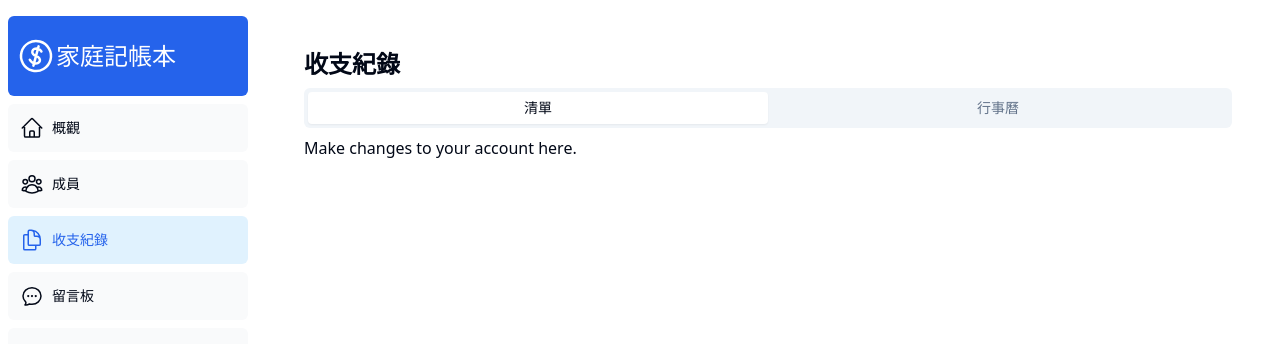
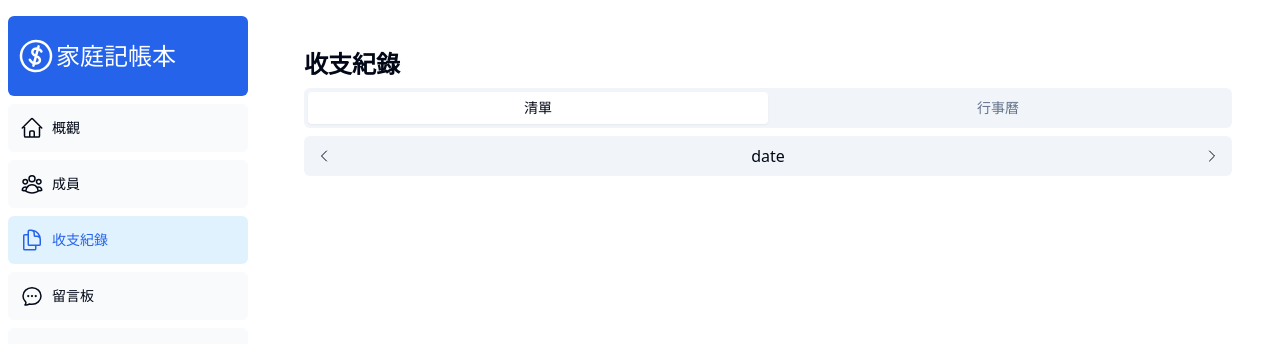
Before and after one commit to bblack1225/ffh, a Next.js app: page /records in a window 1280 px wide. Shown: the top 344 px of the page. Built offline with nearby package versions, Linux system fonts and the light colour scheme.

Commit message:
add datePickerBar

```diff
--- a/app/(routes)/records/page.tsx
+++ b/app/(routes)/records/page.tsx
@@ -1,3 +1,4 @@
+import DatePickerBar from "@/app/ui/datePickerBar";
 import { Tabs, TabsContent, TabsList, TabsTrigger } from "@/components/ui/tabs";
 
 export default async function Page() {
@@ -10,7 +11,7 @@ export default async function Page() {
           <TabsTrigger value="calendarView">行事曆</TabsTrigger>
         </TabsList>
         <TabsContent value="listView">
-          Make changes to your account here.
+          <DatePickerBar />
         </TabsContent>
         <TabsContent value="calendarView">
           Change your password here.
--- /dev/null
+++ b/app/ui/datePickerBar.tsx
@@ -0,0 +1,16 @@
+import { Button } from "@/components/ui/button";
+import { ChevronLeftIcon, ChevronRightIcon } from "@heroicons/react/24/outline";
+
+export default function DatePickerBar() {
+  return (
+    <div className="flex flex-row justify-between items-center bg-slate-100 bg-background rounded-md">
+      <Button variant="ghost" size="icon" className="active:bg-slate-200">
+        <ChevronLeftIcon className="h-4 w-4" />
+      </Button>
+      <div>date</div>
+      <Button variant="ghost" size="icon" className="active:bg-slate-200">
+        <ChevronRightIcon className="h-4 w-4" />
+      </Button>
+    </div>
+  );
+}
```
